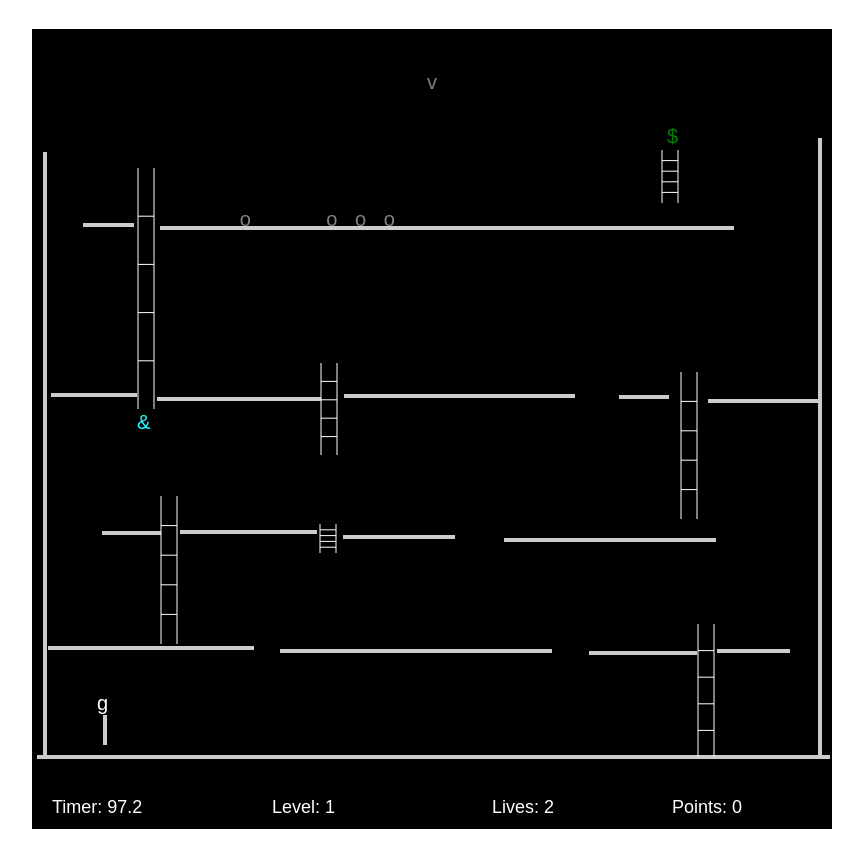
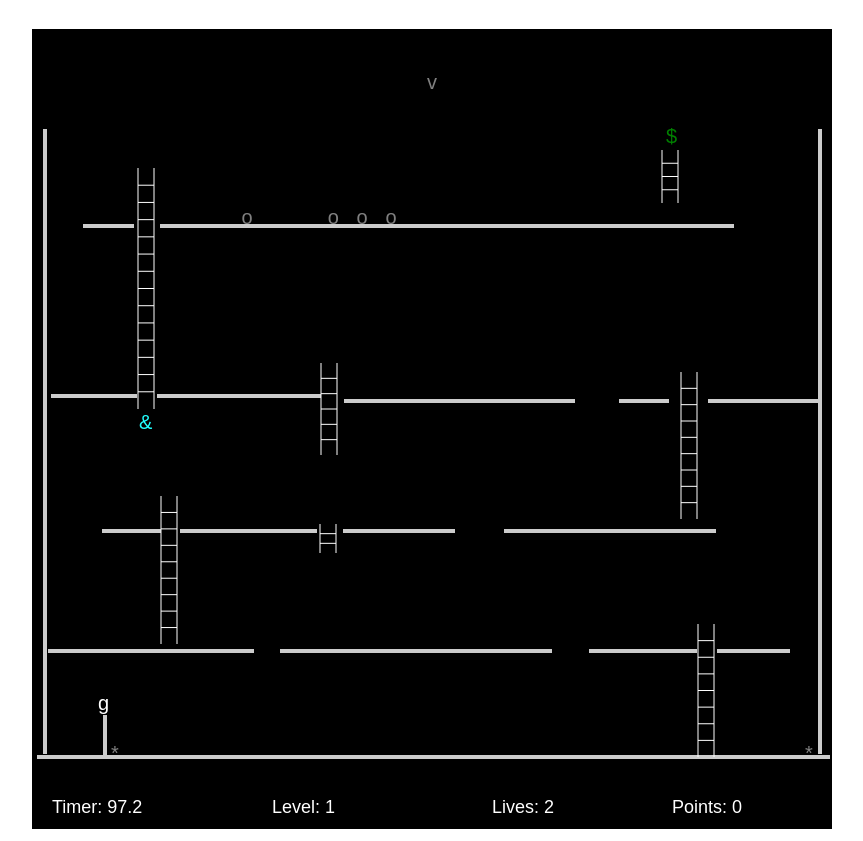
Before and after one commit to lpabst/Ladder, a plain HTML site: page index.html in a window 1280 px wide. Both pictures are taken after a click on the button "Start Game". Shown: the part 72-913 px from the top of the page, without its empty margins (208-1071 px from the left). Drawn offline with Linux system fonts and the light colour scheme.

Commit message:
added all levels and made sure they are straight

```diff
--- a/entities.js
+++ b/entities.js
@@ -98,6 +98,11 @@ function Spike(x, y) {
   this.type = "spikes";
 }
 
+function EnemySpike(x, y) {
+  setupTextEntity(this, x, y, 8, 8, "*", "gray");
+  this.type = "enemySpikes";
+}
+
 function Player(x, y) {
   setupTextEntity(this, x, y, 8, 17, "g", "white");
   this.startX = x;
@@ -118,7 +123,6 @@ function Player(x, y) {
     var newX = this.x;
     var newY = this.y;
 
-    // update player x location based on which keys are down
     if (leftArrowDown) {
       newX -= this.speed;
     }
@@ -289,6 +293,9 @@ function Enemy(x, y, walkingLeft) {
   this.walkingLeft = walkingLeft;
   this.yVel = 0;
   this.type = "enemies";
+  this.currentLadder = null;
+  this.crossingLadder = false;
+  this.descendingLadder = false;
 
   // if on top of a wall, move in a direction. Otherwise, fall with gravity
   // eventually disappears off the map
@@ -303,6 +310,46 @@ function Enemy(x, y, walkingLeft) {
     // gravity accelerates us up to a max speed
     if (this.yVel < maxGravitySpeed) {
       this.yVel += gravityAcceleration;
+    }
+
+    // find any ladder that we are touching
+    var ladderBeingTouched = data.ladders.find((ladder) =>
+      isCollision(ladder, this)
+    );
+
+    // if we aren't touching any ladders, make sure our ladder controls are reset to null/false
+    if (!ladderBeingTouched) {
+      this.currentLadder = null;
+      this.descendingLadder = false;
+      this.crossingLadder = false;
+    }
+
+    // if we are touching a ladder, run some logic to see what to do
+    if (ladderBeingTouched) {
+      if (
+        !this.currentLadder ||
+        ladderBeingTouched.id !== this.currentLadder.id
+      ) {
+        // we've started touching a new ladder and need to make a decision
+        this.currentLadder = ladderBeingTouched;
+        var random = Math.random();
+        if (random < 0.33) {
+          console.log("reverse direction");
+          this.walkingLeft = !this.walkingLeft;
+        }
+        if (random >= 0.33 && random < 0.67) {
+          console.log("cross ladder");
+          this.crossingLadder = true;
+        }
+        if (random >= 0.67) {
+          console.log("descend ladder");
+          this.descendingLadder = true;
+        }
+      }
+
+      // our yVel is controlled if we are touching a ladder
+      if (this.crossingLadder) this.yVel = 0;
+      if (this.descendingLadder) this.yVel = this.speed;
     }
 
     newY += this.yVel;
@@ -369,11 +416,13 @@ function Enemy(x, y, walkingLeft) {
     this.x = newX;
     this.y = newY;
 
-    // enemies that fall off the bottom of the map die/disappear and the player gets a point
-    if (newY > data.canvas.h) {
-      data.enemies.splice(index, 1);
-      data.points++;
-    }
+    // see if we are touching an enemySpike, and if so it kills us (player gets a point for each enemy that dies)
+    data.enemySpikes.forEach((enemySpike) => {
+      if (isCollision(enemySpike, this)) {
+        data.enemies.splice(index, 1);
+        data.points++;
+      }
+    });
   };
 
   this.render = function (data) {
@@ -392,7 +441,7 @@ function Ladder(x, y, h) {
   this.w = 16;
   this.h = h;
   this.color = "white";
-  this.numRungs = 4;
+  this.numRungs = Math.ceil(this.h / 20);
   this.rungSpacing = this.h / (this.numRungs + 1);
   this.type = "ladders";
 
--- a/index.js
+++ b/game.js
@@ -22,6 +22,7 @@ const game = {
       food: [],
       pointsFood: [],
       spikes: [],
+      enemySpikes: [],
       eventListeners: [],
       keys: { down: {} },
       gameLevel: 1,
@@ -144,6 +145,9 @@ const game = {
     });
     level.spikes.forEach((spike) => {
       data.spikes.push(new Spike(spike.x, spike.y));
+    });
+    level.enemySpikes.forEach((enemySpike) => {
+      data.enemySpikes.push(new EnemySpike(enemySpike.x, enemySpike.y));
     });
   },
 
@@ -292,6 +296,7 @@ const game = {
     data.food.forEach((food) => food.render(data));
     data.pointsFood.forEach((pointsFood) => pointsFood.render(data));
     data.spikes.forEach((spike) => spike.render(data));
+    data.enemySpikes.forEach((enemySpike) => enemySpike.render(data));
   },
 
   /***************** END GAME LOOP ******************/
--- a/levelData.js
+++ b/levelData.js
@@ -1,11 +1,10 @@
-var levelData = {
-  1: {
+var easyStreet = {
   timeAllowed: 100000,
-    player: { x: 67, y: 660 },
-    levelCompletePortal: { x: 637, y: 101 },
+  player: { x: 68, y: 660 },
+  levelCompletePortal: { x: 636, y: 101 },
   enemyPortals: [{ x: 397, y: 47, spawnMovingLeft: true }],
   food: [],
-    pointsFood: [{ x: 107, y: 387 }],
+  pointsFood: [{ x: 109, y: 387 }],
   ladders: [
     { x: 666, y: 595, h: 133 },
     { x: 129, y: 467, h: 148 },
@@ -17,30 +16,35 @@ var levelData = {
   ],
   walls: [
     { x: 5, y: 726, w: 793, h: 4 },
-      { x: 11, y: 123, w: 4, h: 607 },
-      { x: 786, y: 109, w: 4, h: 619 },
-      { x: 16, y: 617, w: 206, h: 4 },
+    { x: 16, y: 620, w: 206, h: 4 },
     { x: 248, y: 620, w: 272, h: 4 },
-      { x: 557, y: 622, w: 108, h: 4 },
-      { x: 70, y: 502, w: 59, h: 4 },
-      { x: 148, y: 501, w: 137, h: 4 },
-      { x: 311, y: 506, w: 112, h: 4 },
-      { x: 312, y: 365, w: 231, h: 4 },
-      { x: 587, y: 366, w: 50, h: 4 },
+    { x: 557, y: 620, w: 108, h: 4 },
+    { x: 685, y: 620, w: 73, h: 4 },
+    { x: 70, y: 500, w: 59, h: 4 },
+    { x: 148, y: 500, w: 137, h: 4 },
+    { x: 311, y: 500, w: 112, h: 4 },
+    { x: 472, y: 500, w: 212, h: 4 },
+    { x: 312, y: 370, w: 231, h: 4 },
+    { x: 587, y: 370, w: 50, h: 4 },
     { x: 676, y: 370, w: 111, h: 4 },
-      { x: 51, y: 194, w: 51, h: 4 },
-      { x: 128, y: 197, w: 574, h: 4 },
-      { x: 19, y: 364, w: 86, h: 4 },
-      { x: 125, y: 368, w: 164, h: 4 },
-      { x: 685, y: 620, w: 73, h: 4 },
-      { x: 472, y: 509, w: 212, h: 4 },
-      { x: 71, y: 686, w: 4, h: 30 },
+    { x: 51, y: 195, w: 51, h: 4 },
+    { x: 128, y: 195, w: 574, h: 4 },
+    { x: 19, y: 365, w: 86, h: 4 },
+    { x: 125, y: 365, w: 164, h: 4 },
+    { x: 11, y: 100, w: 4, h: 625 },
+    { x: 786, y: 100, w: 4, h: 625 },
+    { x: 71, y: 686, w: 4, h: 40 },
   ],
   spikes: [],
-  },
-  2: {
+  enemySpikes: [
+    { x: 81, y: 718 },
+    { x: 775, y: 718 },
+  ],
+};
+
+var longIsland = {
   timeAllowed: 100000,
-    player: { x: 56, y: 730 },
+  player: { x: 48, y: 692 },
   levelCompletePortal: { x: 744, y: 211 },
   enemyPortals: [
     { x: 676, y: 264, spawnMovingLeft: true },
@@ -48,140 +52,55 @@ var levelData = {
   ],
   food: [],
   pointsFood: [
-      { x: 294, y: 377 },
-      { x: 679, y: 245 },
+    { x: 290, y: 377 },
+    { x: 676, y: 245 },
   ],
   ladders: [
     { x: 66, y: 476, h: 142 },
     { x: 727, y: 592, h: 152 },
     { x: 719, y: 355, h: 164 },
     { x: 50, y: 255, h: 139 },
-      { x: 742, y: 235, h: 57 },
+    { x: 740, y: 236, h: 46 },
   ],
   walls: [
+    { x: 9, y: 285, w: 38, h: 4 },
+    { x: 70, y: 285, w: 282, h: 4 },
+    { x: 376, y: 285, w: 225, h: 4 },
+    { x: 630, y: 285, w: 133, h: 4 },
+    { x: 5, y: 400, w: 293, h: 4 },
+    { x: 342, y: 400, w: 53, h: 4 },
+    { x: 427, y: 400, w: 169, h: 4 },
+    { x: 630, y: 400, w: 87, h: 4 },
+    { x: 738, y: 400, w: 30, h: 4 },
+    { x: 5, y: 515, w: 58, h: 4 },
+    { x: 84, y: 515, w: 230, h: 4 },
+    { x: 366, y: 515, w: 40, h: 4 },
+    { x: 456, y: 515, w: 139, h: 4 },
+    { x: 630, y: 515, w: 148, h: 4 },
+    { x: 5, y: 630, w: 294, h: 4 },
+    { x: 343, y: 630, w: 65, h: 4 },
+    { x: 459, y: 630, w: 134, h: 4 },
+    { x: 630, y: 630, w: 95, h: 4 },
+    { x: 746, y: 630, w: 29, h: 4 },
+    { x: 5, y: 715, w: 77, h: 4 },
     { x: 3, y: 749, w: 795, h: 4 },
     { x: 3, y: 5, w: 4, h: 748 },
-      { x: 797, y: 8, w: 4, h: 744 },
-      { x: 459, y: 626, w: 127, h: 4 },
-      { x: 343, y: 629, w: 65, h: 4 },
-      { x: 345, y: 582, w: 4, h: 44 },
-      { x: 11, y: 632, w: 294, h: 4 },
-      { x: 9, y: 510, w: 58, h: 4 },
-      { x: 84, y: 514, w: 230, h: 4 },
-      { x: 366, y: 518, w: 40, h: 4 },
-      { x: 456, y: 518, w: 130, h: 4 },
-      { x: 623, y: 523, w: 148, h: 4 },
-      { x: 625, y: 632, w: 102, h: 4 },
-      { x: 746, y: 636, w: 29, h: 4 },
-      { x: 738, y: 405, w: 30, h: 4 },
-      { x: 631, y: 407, w: 87, h: 4 },
-      { x: 634, y: 295, w: 133, h: 4 },
-      { x: 427, y: 416, w: 158, h: 4 },
+    { x: 798, y: 5, w: 4, h: 744 },
+    { x: 78, y: 716, w: 4, h: 34 },
+    { x: 345, y: 367, w: 4, h: 33 },
+    { x: 347, y: 586, w: 4, h: 45 },
     { x: 404, y: 464, w: 4, h: 55 },
-      { x: 342, y: 414, w: 53, h: 4 },
-      { x: 19, y: 406, w: 293, h: 4 },
-      { x: 9, y: 286, w: 38, h: 4 },
-      { x: 344, y: 363, w: 4, h: 49 },
-      { x: 70, y: 288, w: 282, h: 4 },
-      { x: 376, y: 291, w: 230, h: 4 },
     { x: 695, y: 260, w: 4, h: 29 },
     { x: 427, y: 686, w: 4, h: 60 },
-      { x: 78, y: 693, w: 4, h: 55 },
   ],
   spikes: [],
-  },
-  3: {
-    timeAllowed: 100000,
-    player: { x: 67, y: 660 },
-    levelCompletePortal: { x: 637, y: 101 },
-    enemyPortals: [{ x: 397, y: 47, spawnMovingLeft: true }],
-    food: [{ x: 107, y: 387 }],
-    pointsFood: [],
-    ladders: [
-      { x: 666, y: 595, h: 133 },
-      { x: 129, y: 467, h: 148 },
-      { x: 649, y: 343, h: 147 },
-      { x: 289, y: 334, h: 92 },
-      { x: 106, y: 139, h: 241 },
-      { x: 630, y: 121, h: 53 },
-      { x: 288, y: 495, h: 29 },
+  enemySpikes: [
+    { x: 350, y: 740 },
+    { x: 612, y: 740 },
   ],
-    walls: [
-      { x: 5, y: 726, w: 793, h: 4 },
-      { x: 11, y: 123, w: 4, h: 607 },
-      { x: 786, y: 109, w: 4, h: 619 },
-      { x: 16, y: 617, w: 206, h: 4 },
-      { x: 248, y: 620, w: 272, h: 4 },
-      { x: 557, y: 622, w: 108, h: 4 },
-      { x: 70, y: 502, w: 59, h: 4 },
-      { x: 148, y: 501, w: 137, h: 4 },
-      { x: 311, y: 506, w: 112, h: 4 },
-      { x: 312, y: 365, w: 231, h: 4 },
-      { x: 587, y: 366, w: 50, h: 4 },
-      { x: 676, y: 370, w: 111, h: 4 },
-      { x: 51, y: 194, w: 51, h: 4 },
-      { x: 128, y: 197, w: 574, h: 4 },
-      { x: 19, y: 364, w: 86, h: 4 },
-      { x: 125, y: 368, w: 164, h: 4 },
-      { x: 685, y: 620, w: 73, h: 4 },
-      { x: 472, y: 509, w: 212, h: 4 },
-      { x: 71, y: 686, w: 4, h: 30 },
-    ],
-    spikes: [],
-  },
-  4: {
-    timeAllowed: 100000,
-    player: { x: 56, y: 730 },
-    levelCompletePortal: { x: 744, y: 211 },
-    enemyPortals: [
-      { x: 676, y: 264, spawnMovingLeft: true },
-      { x: 157, y: 264, spawnMovingLeft: false },
-    ],
-    food: [],
-    pointsFood: [
-      { x: 294, y: 377 },
-      { x: 679, y: 245 },
-    ],
-    ladders: [
-      { x: 66, y: 476, h: 142 },
-      { x: 727, y: 592, h: 152 },
-      { x: 719, y: 355, h: 164 },
-      { x: 50, y: 255, h: 139 },
-      { x: 742, y: 235, h: 57 },
-    ],
-    walls: [
-      { x: 3, y: 749, w: 795, h: 4 },
-      { x: 3, y: 5, w: 4, h: 748 },
-      { x: 797, y: 8, w: 4, h: 744 },
-      { x: 459, y: 626, w: 127, h: 4 },
-      { x: 343, y: 629, w: 65, h: 4 },
-      { x: 345, y: 582, w: 4, h: 44 },
-      { x: 11, y: 632, w: 294, h: 4 },
-      { x: 9, y: 510, w: 58, h: 4 },
-      { x: 84, y: 514, w: 230, h: 4 },
-      { x: 366, y: 518, w: 40, h: 4 },
-      { x: 456, y: 518, w: 130, h: 4 },
-      { x: 623, y: 523, w: 148, h: 4 },
-      { x: 625, y: 632, w: 102, h: 4 },
-      { x: 746, y: 636, w: 29, h: 4 },
-      { x: 738, y: 405, w: 30, h: 4 },
-      { x: 631, y: 407, w: 87, h: 4 },
-      { x: 634, y: 295, w: 133, h: 4 },
-      { x: 427, y: 416, w: 158, h: 4 },
-      { x: 404, y: 464, w: 4, h: 55 },
-      { x: 342, y: 414, w: 53, h: 4 },
-      { x: 19, y: 406, w: 293, h: 4 },
-      { x: 9, y: 286, w: 38, h: 4 },
-      { x: 344, y: 363, w: 4, h: 49 },
-      { x: 70, y: 288, w: 282, h: 4 },
-      { x: 376, y: 291, w: 230, h: 4 },
-      { x: 695, y: 260, w: 4, h: 29 },
-      { x: 427, y: 686, w: 4, h: 60 },
-      { x: 78, y: 693, w: 4, h: 55 },
-    ],
-    spikes: [],
-  },
-  5: {
+};
+
+var ghostTown = {
   timeAllowed: 100000,
   player: { x: 57, y: 171 },
   levelCompletePortal: { x: 745, y: 167 },
@@ -200,60 +119,142 @@ var levelData = {
     { x: 660, y: 173, h: 153 },
   ],
   walls: [
+    { x: 17, y: 195, w: 108, h: 4 },
+    { x: 161, y: 195, w: 41, h: 4 },
+    { x: 631, y: 195, w: 27, h: 4 },
+    { x: 680, y: 195, w: 112, h: 4 },
+    { x: 75, y: 320, w: 133, h: 4 },
+    { x: 260, y: 320, w: 40, h: 4 },
+    { x: 368, y: 320, w: 6, h: 4 },
+    { x: 413, y: 320, w: 50, h: 4 },
+    { x: 513, y: 320, w: 7, h: 4 },
+    { x: 560, y: 320, w: 16, h: 4 },
+    { x: 624, y: 320, w: 31, h: 4 },
+    { x: 680, y: 320, w: 48, h: 4 },
+    { x: 130, y: 460, w: 180, h: 4 },
+    { x: 333, y: 460, w: 252, h: 4 },
+    { x: 623, y: 460, w: 126, h: 4 },
+    { x: 732, y: 590, w: 35, h: 4 },
+    { x: 205, y: 590, w: 107, h: 4 },
+    { x: 331, y: 590, w: 156, h: 4 },
+    { x: 516, y: 590, w: 197, h: 4 },
     { x: 2, y: 718, w: 796, h: 4 },
-      { x: 789, y: 64, w: 4, h: 657 },
-      { x: 9, y: 94, w: 4, h: 627 },
-      { x: 732, y: 594, w: 35, h: 4 },
-      { x: 516, y: 592, w: 197, h: 4 },
-      { x: 331, y: 594, w: 156, h: 4 },
-      { x: 205, y: 590, w: 107, h: 4 },
-      { x: 130, y: 464, w: 180, h: 4 },
-      { x: 17, y: 193, w: 108, h: 4 },
-      { x: 161, y: 195, w: 41, h: 4 },
-      { x: 75, y: 309, w: 133, h: 4 },
-      { x: 260, y: 312, w: 40, h: 4 },
-      { x: 368, y: 315, w: 6, h: 4 },
-      { x: 413, y: 318, w: 50, h: 4 },
-      { x: 513, y: 320, w: 7, h: 4 },
-      { x: 560, y: 319, w: 16, h: 4 },
-      { x: 624, y: 321, w: 31, h: 4 },
-      { x: 690, y: 323, w: 39, h: 4 },
-      { x: 631, y: 196, w: 27, h: 4 },
-      { x: 680, y: 199, w: 114, h: 4 },
+    { x: 789, y: 60, w: 4, h: 660 },
+    { x: 2, y: 60, w: 4, h: 660 },
+    { x: 744, y: 400, w: 4, h: 62 },
     { x: 131, y: 428, w: 4, h: 33 },
     { x: 209, y: 562, w: 4, h: 26 },
-      { x: 333, y: 466, w: 252, h: 4 },
-      { x: 623, y: 467, w: 126, h: 4 },
-      { x: 744, y: 400, w: 4, h: 65 },
   ],
   spikes: [
-      { x: 581, y: 344 },
-      { x: 592, y: 345 },
-      { x: 605, y: 347 },
-      { x: 526, y: 344 },
-      { x: 536, y: 344 },
-      { x: 551, y: 345 },
-      { x: 472, y: 347 },
-      { x: 479, y: 346 },
-      { x: 505, y: 349 },
-      { x: 379, y: 347 },
-      { x: 387, y: 347 },
-      { x: 395, y: 346 },
-      { x: 405, y: 347 },
-      { x: 304, y: 346 },
-      { x: 312, y: 346 },
-      { x: 320, y: 346 },
-      { x: 331, y: 347 },
-      { x: 344, y: 346 },
-      { x: 355, y: 346 },
-      { x: 216, y: 345 },
-      { x: 225, y: 344 },
-      { x: 235, y: 346 },
-      { x: 319, y: 665 },
-      { x: 306, y: 692 },
-      { x: 318, y: 693 },
-      { x: 331, y: 694 },
+    { x: 215, y: 345 },
+    { x: 225, y: 345 },
+    { x: 235, y: 345 },
+    { x: 305, y: 345 },
+    { x: 313, y: 345 },
+    { x: 321, y: 345 },
+    { x: 329, y: 345 },
+    { x: 337, y: 345 },
+    { x: 345, y: 345 },
+    { x: 379, y: 345 },
+    { x: 387, y: 345 },
+    { x: 395, y: 345 },
+    { x: 403, y: 345 },
+    { x: 471, y: 345 },
+    { x: 478, y: 345 },
+    { x: 504, y: 345 },
+    { x: 526, y: 345 },
+    { x: 538, y: 345 },
+    { x: 550, y: 345 },
+    { x: 581, y: 345 },
+    { x: 591, y: 345 },
+    { x: 601, y: 345 },
+    { x: 319, y: 675 },
+    { x: 306, y: 695 },
+    { x: 318, y: 695 },
+    { x: 331, y: 695 },
   ],
-  },
-  6: {},
+  enemySpikes: [
+    { x: 15, y: 710 },
+    { x: 781, y: 710 },
+  ],
 };
+
+var tunnelVision = {
+  timeAllowed: 100000,
+  player: { x: 767, y: 648 },
+  levelCompletePortal: { x: 55, y: 698 },
+  enemyPortals: [
+    { x: 680, y: 113, spawnMovingLeft: true },
+    { x: 421, y: 120, spawnMovingLeft: true },
+  ],
+  food: [{ x: 395, y: 247 }],
+  pointsFood: [
+    { x: 413, y: 247 },
+    { x: 549, y: 532 },
+  ],
+  ladders: [
+    { x: 723, y: 635, h: 85 },
+    { x: 727, y: 349, h: 91 },
+    { x: 600, y: 184, h: 534 },
+    { x: 43, y: 163, h: 435 },
+    { x: 246, y: 176, h: 160 },
+    { x: 469, y: 303, h: 154 },
+    { x: 175, y: 450, h: 168 },
+  ],
+  walls: [
+    { x: 5, y: 212, w: 35, h: 4 },
+    { x: 63, y: 212, w: 53, h: 4 },
+    { x: 153, y: 212, w: 88, h: 4 },
+    { x: 267, y: 212, w: 187, h: 4 },
+    { x: 483, y: 212, w: 33, h: 4 },
+    { x: 541, y: 212, w: 58, h: 4 },
+    { x: 618, y: 212, w: 89, h: 4 },
+    { x: 375, y: 267, w: 127, h: 4 },
+    { x: 207, y: 350, w: 73, h: 4 },
+    { x: 307, y: 350, w: 25, h: 4 },
+    { x: 353, y: 350, w: 112, h: 4 },
+    { x: 485, y: 350, w: 12, h: 4 },
+    { x: 165, y: 425, w: 93, h: 4 },
+    { x: 386, y: 425, w: 81, h: 4 },
+    { x: 192, y: 490, w: 104, h: 4 },
+    { x: 334, y: 490, w: 23, h: 4 },
+    { x: 396, y: 490, w: 118, h: 4 },
+    { x: 667, y: 490, w: 126, h: 4 },
+    { x: 5, y: 598, w: 35, h: 4 },
+    { x: 62, y: 598, w: 53, h: 4 },
+    { x: 162, y: 626, w: 136, h: 4 },
+    { x: 339, y: 626, w: 23, h: 4 },
+    { x: 405, y: 626, w: 149, h: 4 },
+    { x: 40, y: 660, w: 34, h: 4 },
+    { x: 669, y: 675, w: 50, h: 4 },
+    { x: 742, y: 675, w: 51, h: 4 },
+    { x: 5, y: 726, w: 794, h: 4 },
+    { x: 2, y: 30, w: 4, h: 698 },
+    { x: 794, y: 30, w: 4, h: 698 },
+    { x: 450, y: 177, w: 4, h: 35 },
+    { x: 378, y: 225, w: 4, h: 41 },
+    { x: 166, y: 390, w: 4, h: 35 },
+    { x: 509, y: 451, w: 4, h: 35 },
+    { x: 549, y: 557, w: 4, h: 68 },
+    { x: 110, y: 599, w: 4, h: 127 },
+  ],
+  spikes: [],
+  enemySpikes: [
+    { x: 150, y: 715 },
+    { x: 318, y: 715 },
+    { x: 385, y: 715 },
+    { x: 589, y: 715 },
+    { x: 715, y: 715 },
+  ],
+};
+
+var levelData = {
+  1: easyStreet,
+  2: longIsland,
+  3: easyStreet,
+  4: longIsland,
+  5: ghostTown,
+  6: easyStreet,
+  7: longIsland,
+  8: tunnelVision,
+};
```
Also changed, not shown: editor.js (+52 -13 lines), index.html (+1 -1 lines), README.md. Lines whose indentation alone changed are shown as unchanged.
